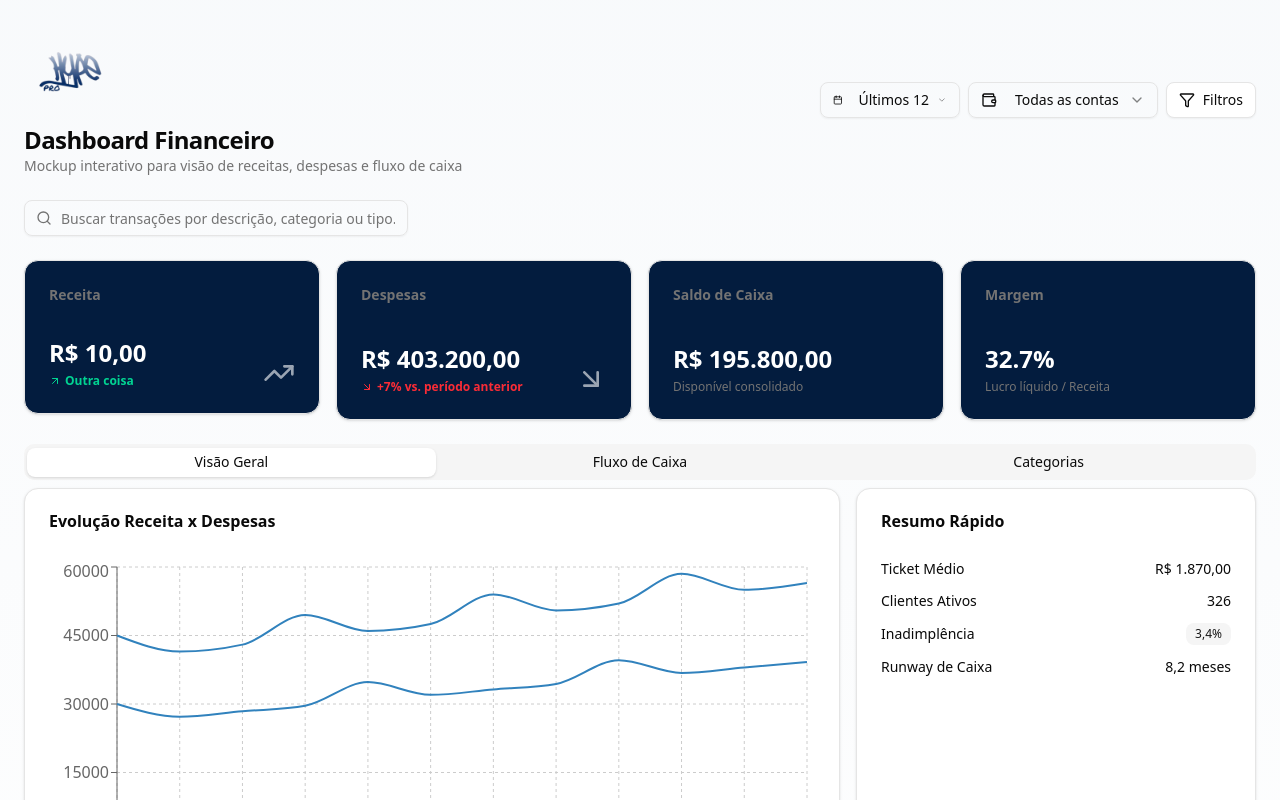
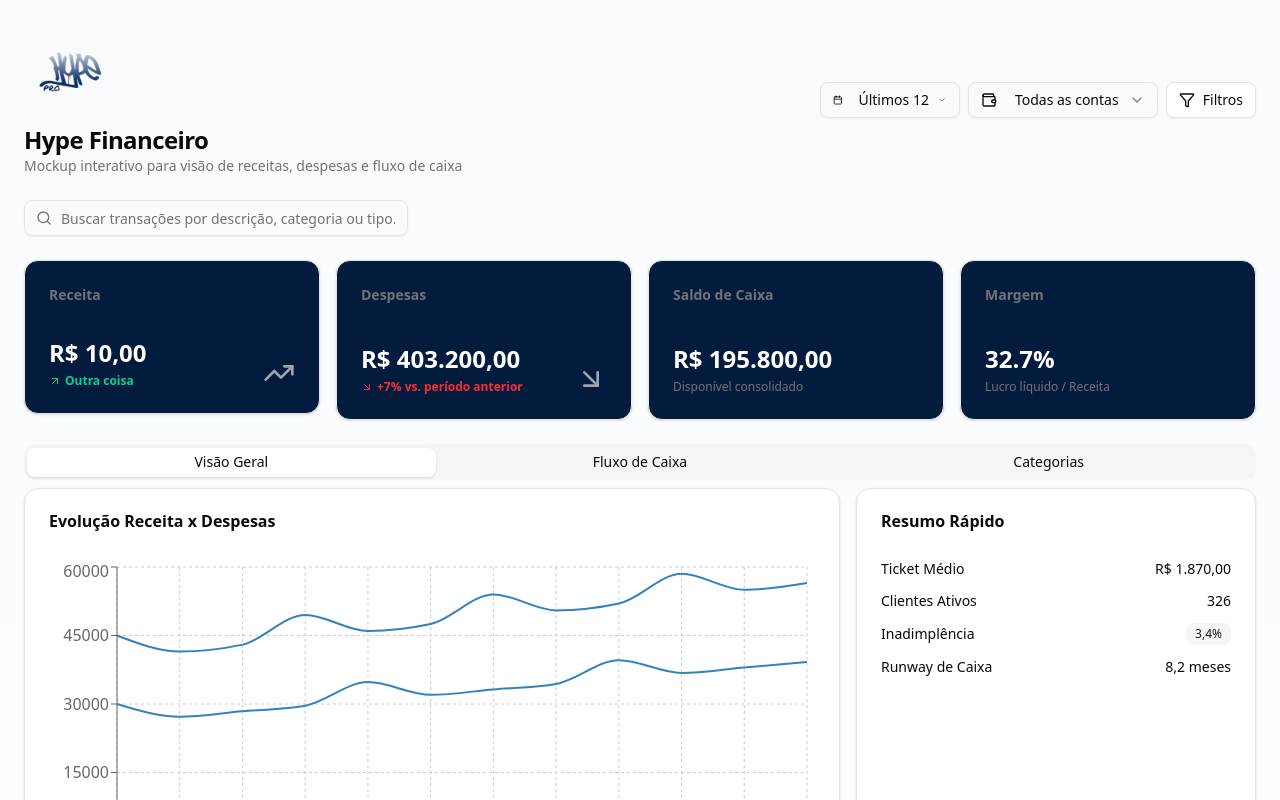
Before and after one commit to lara-ismenia089/hype-pro-financeiro, a Next.js app: page / in a window 1280 px wide. Shown: the top 800 px of the page. Built offline with nearby package versions, Linux system fonts and the light colour scheme.

Commit message:
Initial commit

```diff
--- a/src/app/page.tsx
+++ b/src/app/page.tsx
@@ -177,7 +177,7 @@ export default function FinanceDashboardMockup() {
         {/* Header */}
         <div className="flex flex-col gap-4 sm:flex-row sm:items-center sm:justify-between">
           <Header
-            title="Dashboard Financeiro"
+            title="Hype Financeiro"
             subtitle="Mockup interativo para visão de receitas, despesas e fluxo de caixa"
           />
           <div className="flex items-center gap-2">
```
